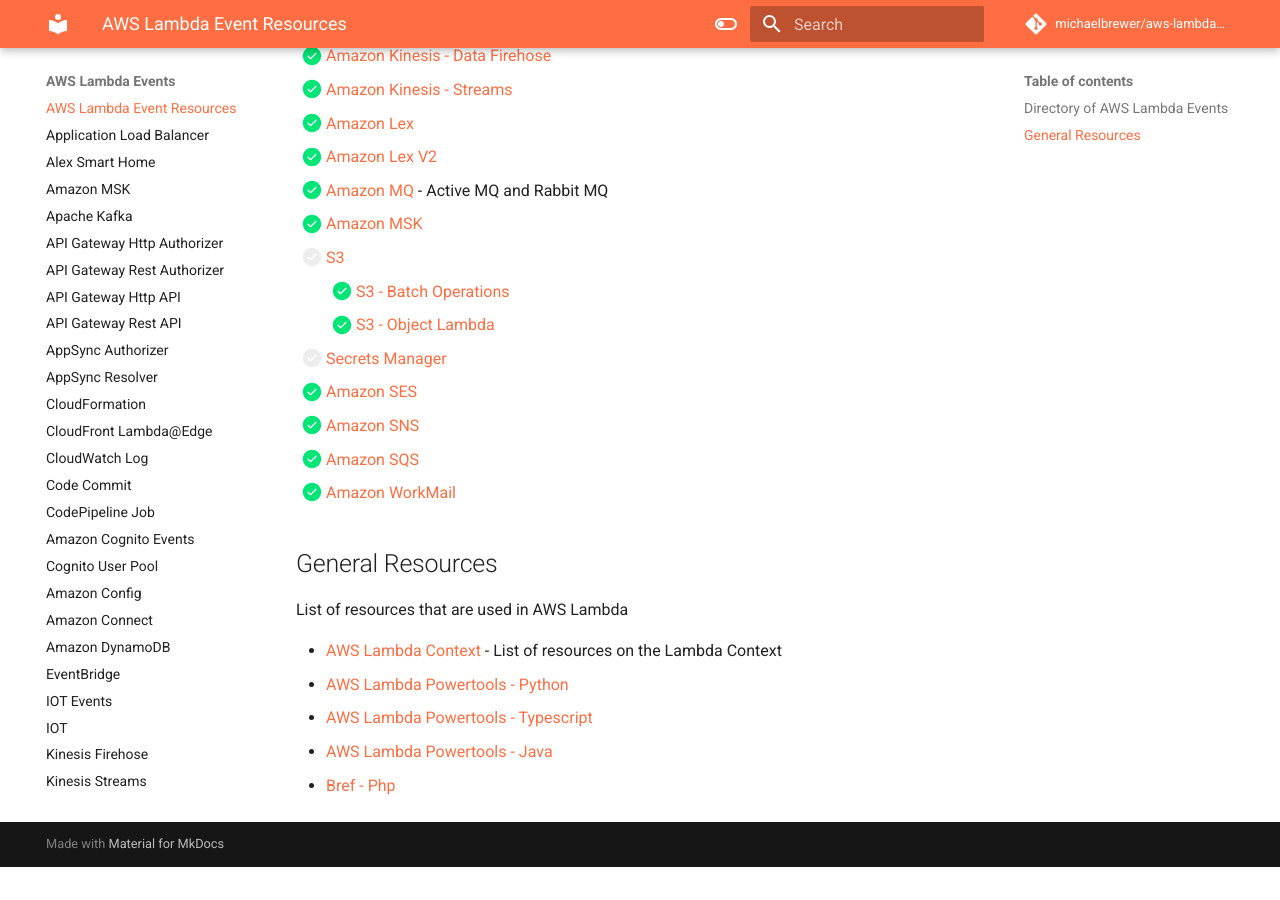
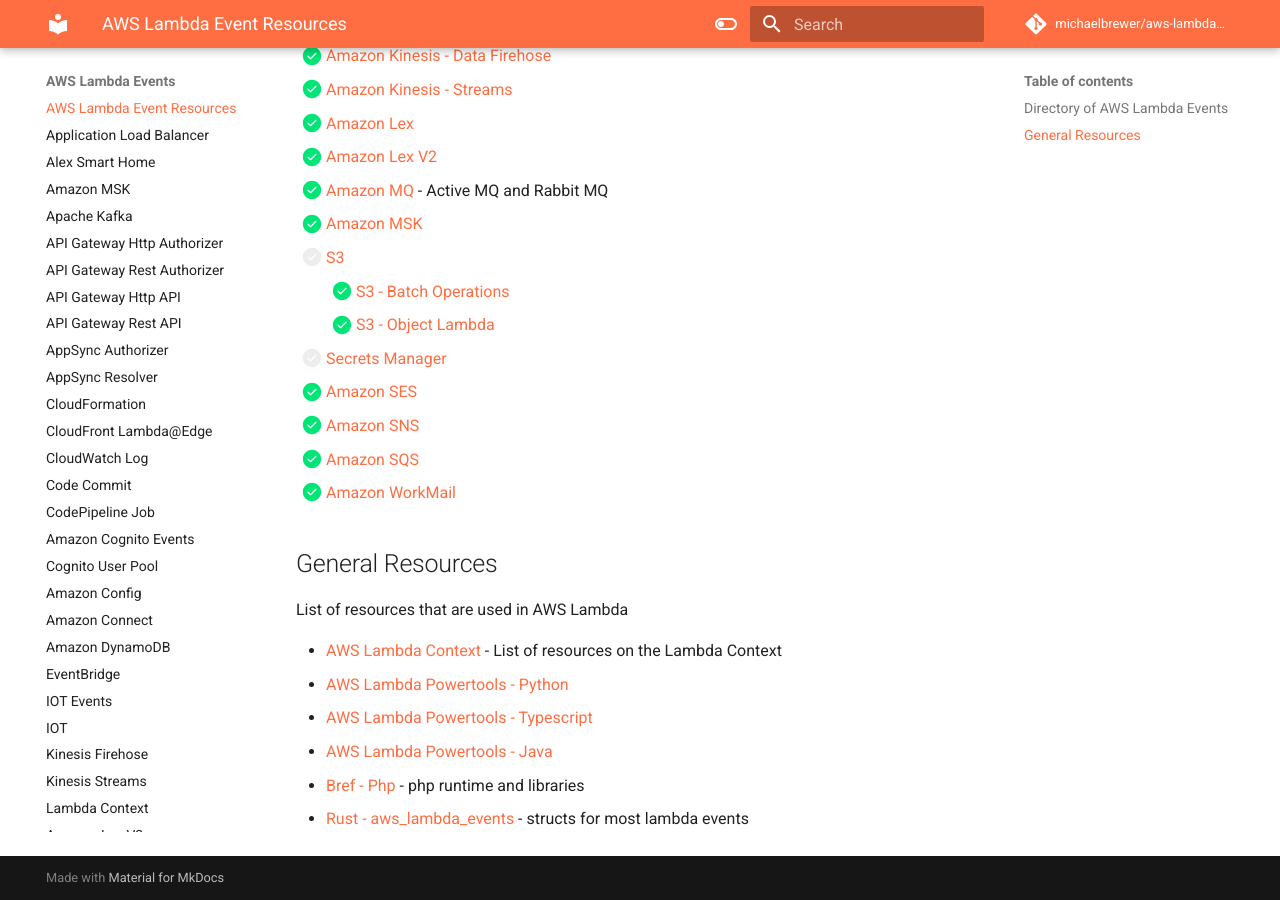
Before and after one commit to michaelbrewer/aws-lambda-events, an MkDocs documentation site: the page built from docs/index.md, in a window 1280 px wide and 900 px high, scrolled down 1403 px. Built offline with MkDocs 1.6.1 and Material for MkDocs 9.7.7, drawn with Linux system fonts in a browser that asks for light colours; comment, search, counter and statistics services are not loaded; before the commit the page ends 2270 px from its top, so only the background shows below that.

Commit message:
chore: add rust lambda events

```diff
--- a/docs/index.md
+++ b/docs/index.md
@@ -62,4 +62,5 @@
 - [AWS Lambda Powertools - Python](https://awslabs.github.io/aws-lambda-powertools-python/latest/){target="_blank"}
 - [AWS Lambda Powertools - Typescript](https://awslabs.github.io/aws-lambda-powertools-typescript/latest/){target="_blank"}
 - [AWS Lambda Powertools - Java](https://awslabs.github.io/aws-lambda-powertools-java/){target="_blank"}
-- [Bref - Php](https://bref.sh/){target="_blank"}
+- [Bref - Php](https://bref.sh/){target="_blank"} - php runtime and libraries
+- [Rust - aws_lambda_events](https://github.com/LegNeato/aws-lambda-events) - structs for most lambda events
```
